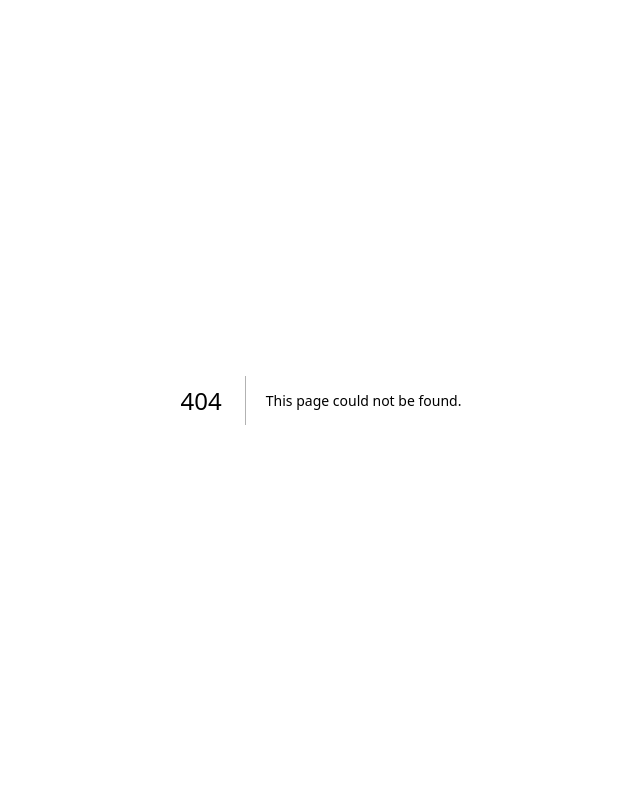
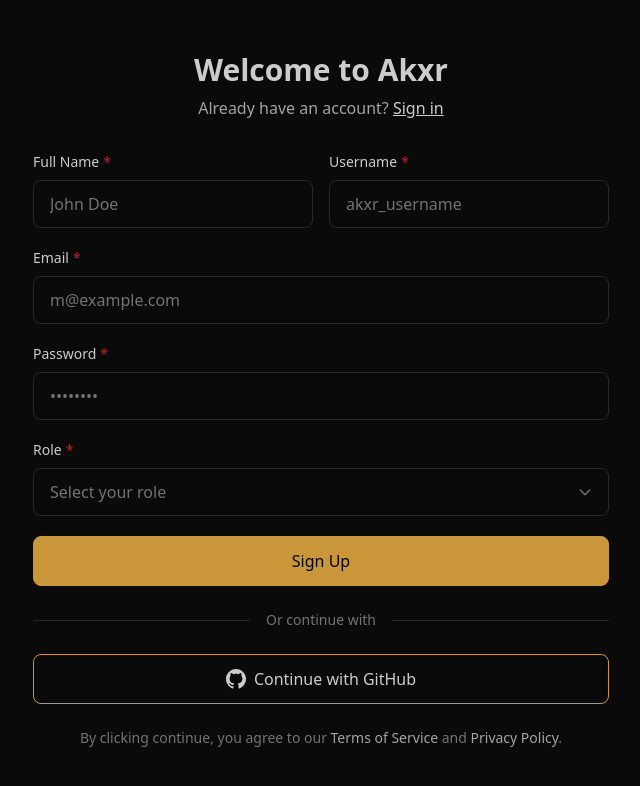
Before and after one commit to akxr-in/akxr-frontend, a Next.js app in the folder frontend/: page /signup in a window 1280 px wide. Before the commit this address had no page. Shown: the top 786 px of the page, without its empty margins (319-959 px from the left). Built offline with nearby package versions, Linux system fonts and the light colour scheme.

Commit message:
feat: create SignupPage component with form validation and GitHub login option

```diff
--- /dev/null
+++ b/frontend/app/signup/page.tsx
@@ -0,0 +1,200 @@
+"use client";
+
+import { Button, Input, Select } from "@akxr/design-system";
+import { useForm, Controller } from "react-hook-form";
+import { z } from "zod";
+import { zodResolver } from "@hookform/resolvers/zod";
+import Link from "next/link";
+
+const signupSchema = z.object({
+    fullName: z.string().min(1, "Full name is required"),
+    username: z
+        .string()
+        .min(1, "Username is required")
+        .min(3, "Username must be at least 3 characters")
+        .regex(/^[a-z0-9_]+$/, "Username can only contain lowercase letters, numbers, and underscores"),
+    email: z.string().min(1, "Email is required").email("Invalid email address"),
+    password: z
+        .string()
+        .min(1, "Password is required")
+        .min(8, "Password must be at least 8 characters"),
+    role: z.string().min(1, "Please select a role"),
+});
+
+type SignupFormData = z.infer<typeof signupSchema>;
+
+const roleOptions = [
+    { value: "developer", label: "Developer" },
+    { value: "designer", label: "Designer" },
+    { value: "manager", label: "Project Manager" },
+    { value: "other", label: "Other" },
+];
+
+// GitHub Icon
+const GithubIcon = () => (
+    <svg viewBox="0 0 24 24" fill="currentColor" className="w-5 h-5">
+        <path d="M12 0C5.374 0 0 5.373 0 12c0 5.302 3.438 9.8 8.207 11.387.599.111.793-.261.793-.577v-2.234c-3.338.726-4.033-1.416-4.033-1.416-.546-1.387-1.333-1.756-1.333-1.756-1.089-.745.083-.729.083-.729 1.205.084 1.839 1.237 1.839 1.237 1.07 1.834 2.807 1.304 3.492.997.107-.775.418-1.305.762-1.604-2.665-.305-5.467-1.334-5.467-5.931 0-1.311.469-2.381 1.236-3.221-.124-.303-.535-1.524.117-3.176 0 0 1.008-.322 3.301 1.23A11.509 11.509 0 0112 5.803c1.02.005 2.047.138 3.006.404 2.291-1.552 3.297-1.23 3.297-1.23.653 1.653.242 2.874.118 3.176.77.84 1.235 1.911 1.235 3.221 0 4.609-2.807 5.624-5.479 5.921.43.372.823 1.102.823 2.222v3.293c0 .319.192.694.801.576C20.566 21.797 24 17.3 24 12c0-6.627-5.373-12-12-12z" />
+    </svg>
+);
+
+// Required asterisk component
+const RequiredAsterisk = () => (
+    <span className="text-error ml-1">*</span>
+);
+
+export default function SignupPage() {
+    const {
+        register,
+        handleSubmit,
+        control,
+        formState: { errors, isSubmitting },
+    } = useForm<SignupFormData>({
+        resolver: zodResolver(signupSchema),
+        defaultValues: {
+            role: "",
+        },
+    });
+
+    const onSubmit = async (data: SignupFormData) => {
+        console.log("Signup data:", data);
+        // Handle signup logic here
+    };
+
+    return (
+        <main className="min-h-screen bg-bg-primary flex items-center justify-center p-4">
+            <div className="w-full max-w-xl">
+                {/* Header */}
+                <div className="text-center mb-8">
+                    <h1 className="text-3xl font-bold text-text-primary mb-2">
+                        Welcome to Akxr
+                    </h1>
+                    <p className="text-text-secondary">
+                        Already have an account?{" "}
+                        <Link
+                            href="/login"
+                            className="text-text-primary underline hover:text-brand transition-colors"
+                        >
+                            Sign in
+                        </Link>
+                    </p>
+                </div>
+
+                {/* Signup Form */}
+                <form onSubmit={handleSubmit(onSubmit)} className="space-y-5">
+                    {/* Full Name & Username Row */}
+                    <div className="grid grid-cols-1 md:grid-cols-2 gap-4">
+                        <div>
+                            <label className="text-sm font-medium text-text-primary flex items-center mb-2">
+                                Full Name
+                                <RequiredAsterisk />
+                            </label>
+                            <Input
+                                placeholder="John Doe"
+                                {...register("fullName")}
+                                error={errors.fullName?.message}
+                            />
+                        </div>
+                        <div>
+                            <label className="text-sm font-medium text-text-primary flex items-center mb-2">
+                                Username
+                                <RequiredAsterisk />
+                            </label>
+                            <Input
+                                placeholder="akxr_username"
+                                {...register("username")}
+                                error={errors.username?.message}
+                            />
+                        </div>
+                    </div>
+
+                    {/* Email */}
+                    <div>
+                        <label className="text-sm font-medium text-text-primary flex items-center mb-2">
+                            Email
+                            <RequiredAsterisk />
+                        </label>
+                        <Input
+                            placeholder="m@example.com"
+                            {...register("email")}
+                            error={errors.email?.message}
+                        />
+                    </div>
+
+                    {/* Password */}
+                    <div>
+                        <label className="text-sm font-medium text-text-primary flex items-center mb-2">
+                            Password
+                            <RequiredAsterisk />
+                        </label>
+                        <Input
+                            type="password"
+                            placeholder="••••••••"
+                            {...register("password")}
+                            error={errors.password?.message}
+                        />
+                    </div>
+
+                    {/* Role Select */}
+                    <div>
+                        <label className="text-sm font-medium text-text-primary flex items-center mb-2">
+                            Role
+                            <RequiredAsterisk />
+                        </label>
+                        <Controller
+                            name="role"
+                            control={control}
+                            render={({ field }) => (
+                                <Select
+                                    placeholder="Select your role"
+                                    options={roleOptions}
+                                    {...field}
+                                    error={errors.role?.message}
+                                />
+                            )}
+                        />
+                    </div>
+
+                    {/* Sign Up Button */}
+                    <Button
+                        type="submit"
+                        variant="primary"
+                        className="w-full"
+                        isLoading={isSubmitting}
+                    >
+                        Sign Up
+                    </Button>
+                </form>
+
+                {/* Divider */}
+                <div className="flex items-center gap-4 my-6">
+                    <div className="flex-1 h-px bg-border-default" />
+                    <span className="text-text-muted text-sm">Or continue with</span>
+                    <div className="flex-1 h-px bg-border-default" />
+                </div>
+
+                {/* GitHub Login */}
+                <Button
+                    type="button"
+                    variant="outline"
+                    className="w-full"
+                    leftIcon={<GithubIcon />}
+                >
+                    Continue with GitHub
+                </Button>
+
+                {/* Terms */}
+                <p className="text-center mt-6 text-text-muted text-sm">
+                    By clicking continue, you agree to our{" "}
+                    <Link href="/terms" className="text-text-secondary hover:text-text-primary transition-colors">
+                        Terms of Service
+                    </Link>{" "}
+                    and{" "}
+                    <Link href="/privacy" className="text-text-secondary hover:text-text-primary transition-colors">
+                        Privacy Policy
+                    </Link>
+                    .
+                </p>
+            </div>
+        </main>
+    );
+}
```
